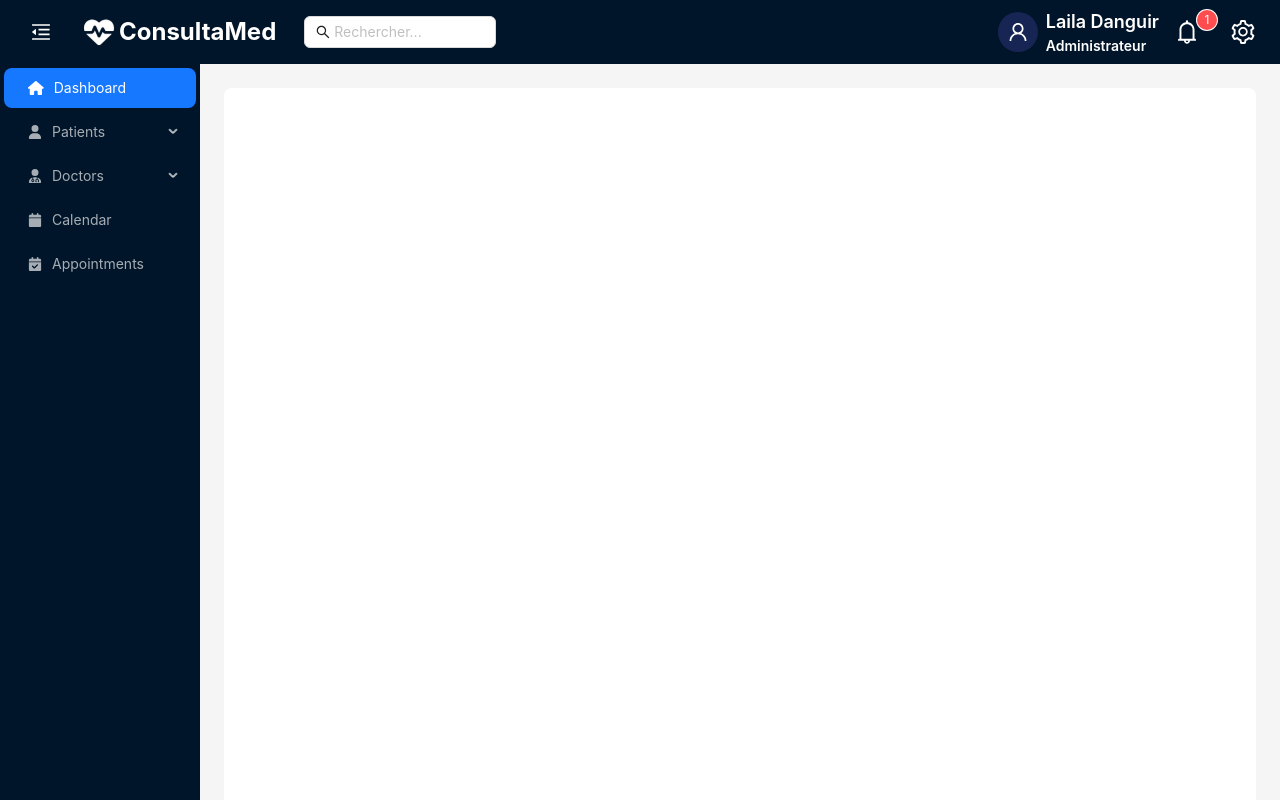
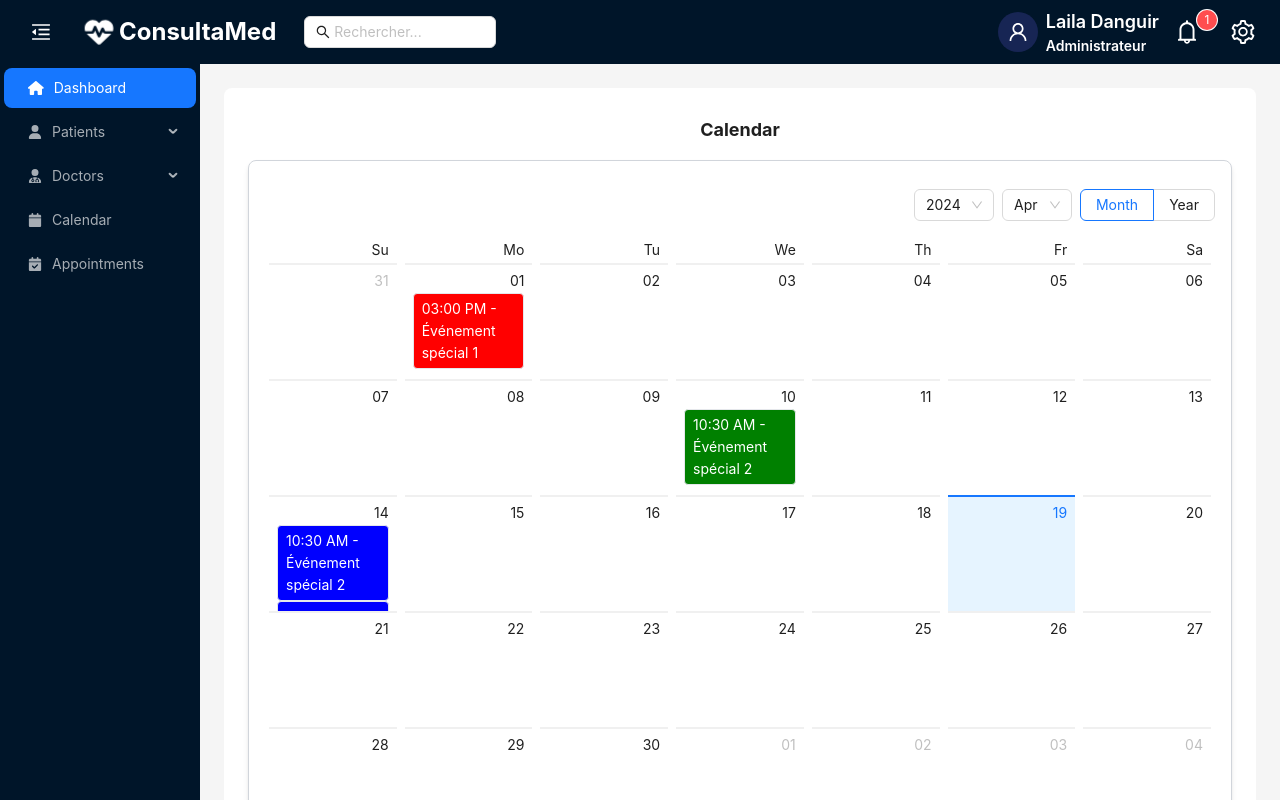
Before and after one commit to AbdoB3/Projet_final_backOffice, a React (Vite) app: page /calendar in a window 1280 px wide. Shown: the top 800 px of the page. Built offline with nearby package versions, Linux system fonts and the light colour scheme.

Commit message:
Calendar

```diff
--- a/src/App.jsx
+++ b/src/App.jsx
@@ -5,6 +5,9 @@ import { Layout, theme } from 'antd';
 import Header from './Components/Header';
 import ListPation from './Components/Pages/Patient/ListPation';
 import ListDoctor from './Components/Pages/Doctor/ListDoctor';
+import Dashboard from './Components/Pages/Home';
+import Calendar from './Components/Pages/Calendar';
+
 
 function App() {
   const { Content } = Layout;
@@ -22,13 +25,13 @@ function App() {
         </div>
         <Content className="m-6 p-6"
           style={{
-
             background: colorBgContainer,
             borderRadius: borderRadiusLG,
           }}
         >
           <Routes>
-            <Route path='/' element={<div>Home</div>} />
+            <Route path='/' element={<Dashboard/>} />
+            <Route path='/calendar' element={<Calendar/>} />
             <Route path='/list-patient' element={<ListPation />} />
             <Route path='/list-doctor' element={<ListDoctor />} />
           </Routes>
--- /dev/null
+++ b/src/Components/Pages/Calendar.jsx
@@ -0,0 +1,44 @@
+import React from 'react';
+import { Calendar } from 'antd';
+
+const MyCalendar = () => {
+    // Fonction pour rendre le contenu de la cellule de date
+    const dateCellRender = (value) => {
+        // Définition des événements
+        const events = [
+            { dateTime: '2024-04-01T15:00:00', description: 'Événement spécial 1', color: '#FF0000' },
+            { dateTime: '2024-04-10T10:30:00', description: 'Événement spécial 2', color: 'green' },
+            { dateTime: '2024-04-14T10:30:00', description: 'Événement spécial 2', color: 'Blue' },
+            { dateTime: '2024-04-14T10:30:00', description: 'Événement spécial 2', color: 'Blue' },
+
+        ];
+
+        // Vérifier si la date actuelle correspond à l'une des dates des événements
+        const matchingEvents = events.filter(event => value.isSame(new Date(event.dateTime), 'day'));
+
+        // Rendu des événements avec l'heure et la couleur associée
+        return matchingEvents.map((event, index) => (
+            <div key={index}>
+                <span className="border rounded px-2 py-1 block" style={{ backgroundColor: event.color, color: '#FFFFFF' }}>
+                    {new Date(event.dateTime).toLocaleTimeString([], { hour: '2-digit', minute: '2-digit' })} - {event.description}
+                </span>
+            </div>
+        ));
+    };
+
+    return (
+        <div className="w-full mx-auto mt-1 max-w-screen">
+            <h2 className="text-lg font-bold mb-4 text-center">Calendar</h2>
+            <div className="border border-gray-300 rounded-lg p-4 shadow-md h-full">
+                <Calendar
+                    className="w-full h-full"
+                    style={{ maxWidth: '100%' }}
+                    dateCellRender={dateCellRender}
+                    fullscreen={true}
+                />
+            </div>
+        </div>
+    );
+}
+
+export default MyCalendar;
```
